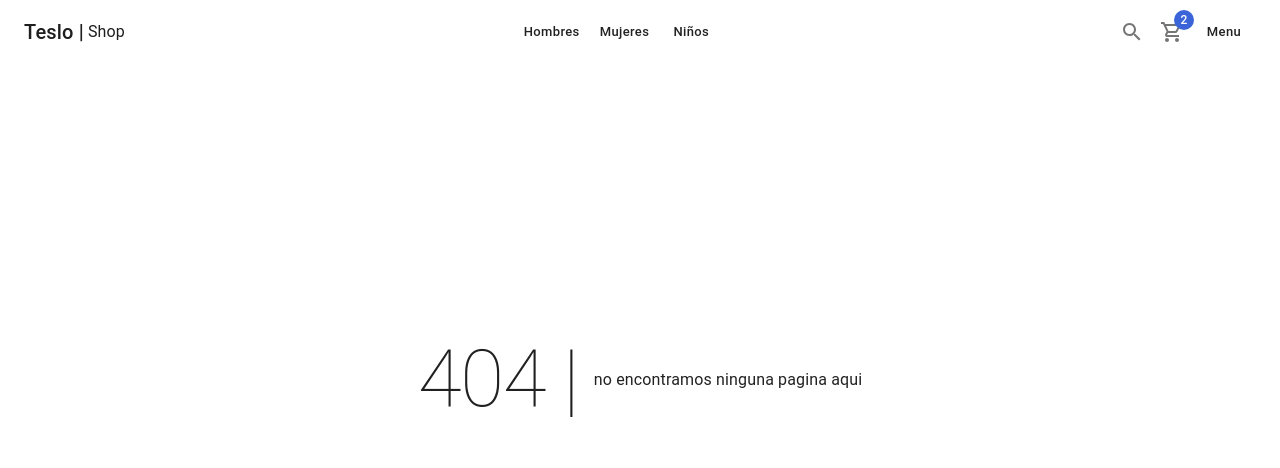
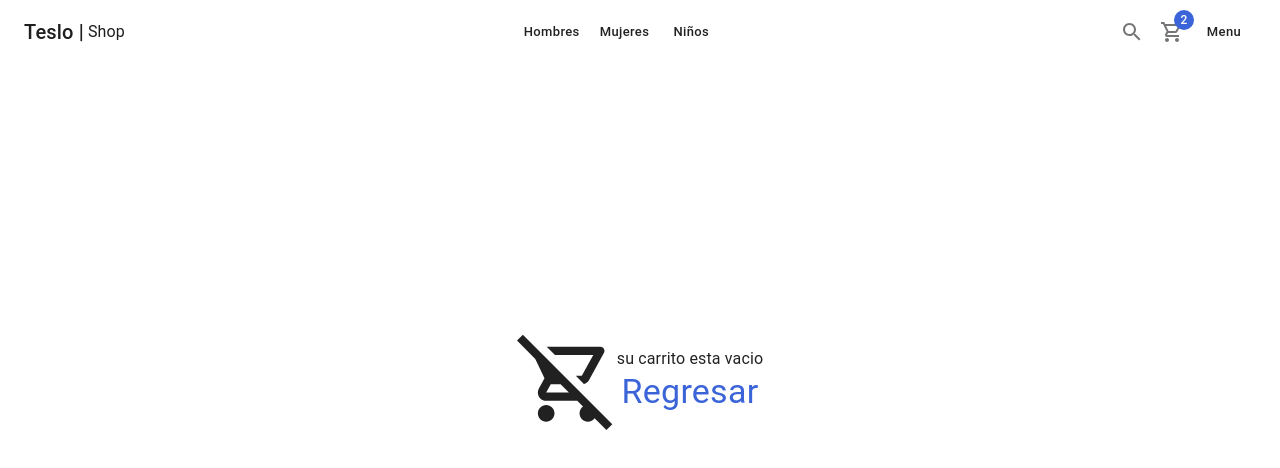
Before and after one commit to GerardoDev25/teslo-shop__Nextjs_curso, a Next.js app: page /cart/entry in a window 1280 px wide. Before the commit this address had no page. Shown: the top 468 px of the page. Built offline with nearby package versions, Linux system fonts and the light colour scheme.

Commit message:
17. Página de carrito de compras vacío

```diff
--- /dev/null
+++ b/pages/cart/entry.tsx
@@ -0,0 +1,35 @@
+import { NextPage } from 'next';
+import NextLink from 'next/link';
+
+import { ShopLayout } from '@/components/layout';
+import { RemoveShoppingCartOutlined } from '@mui/icons-material';
+import { Box, Link, Typography } from '@mui/material';
+
+const EntryPage: NextPage = () => {
+  return (
+    <ShopLayout
+      title='Carrito vacio'
+      pageDescription='no hay articulos de compra'
+    >
+      <Box
+        display={'flex'}
+        justifyContent='center'
+        alignItems={'center'}
+        height='calc(100vh - 200px)'
+        sx={{ flexDirection: { xs: 'column', sm: 'row' } }}
+      >
+        <RemoveShoppingCartOutlined sx={{ fontSize: 100 }} />
+        <Box display='flex' flexDirection='column' alignItems='center'>
+          <Typography> su carrito esta vacio</Typography>
+          <NextLink href='/' passHref legacyBehavior>
+            <Link typography='h4' color='secondary'>
+              Regresar
+            </Link>
+          </NextLink>
+        </Box>
+      </Box>
+    </ShopLayout>
+  );
+};
+
+export default EntryPage;
```
